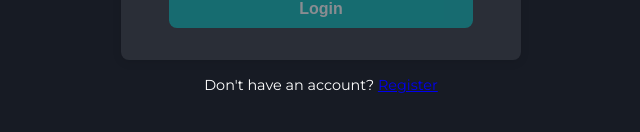
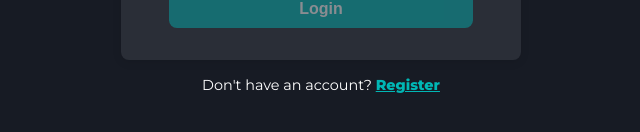
Before and after one commit to Christin6/Portfolio-Tracker, a React (Vite) app in the folder frontend/: page /login in a window 1280 px wide. Shown: the part 488-620 px from the top of the page, without its empty margins (319-959 px from the left). Built offline with nearby package versions, Linux system fonts and the light colour scheme.

Commit message:
minor ui update

```diff
--- a/frontend/src/Dashboard.css
+++ b/frontend/src/Dashboard.css
@@ -154,6 +154,11 @@ p {
     margin-top: 16px;
     text-align: center;
     font-size: 0.9rem;
+}
+
+.auth-switch-link {
+    color: var(--primary-color);
+    font-weight: 800;
 }
 
 .dashboard {
--- a/frontend/src/components/LoginForm.jsx
+++ b/frontend/src/components/LoginForm.jsx
@@ -88,7 +88,7 @@ const LoginForm = () => {
                 </form>
                 <p className="auth-switch">
                     Don't have an account?{' '}
-                    <Link to="/signup">Register</Link>
+                    <Link to="/signup" className='auth-switch-link'>Register</Link>
                 </p>
             </div>
         </div>
--- a/frontend/src/components/SignupForm.jsx
+++ b/frontend/src/components/SignupForm.jsx
@@ -122,7 +122,7 @@ const SignupForm = () => {
                 </form>
                 <p className="auth-switch">
                     Already have an account?{' '}
-                    <Link to="/login">Login</Link>
+                    <Link to="/login" className="auth-switch-link">Login</Link>
                 </p>
             </div>
         </div>
```
